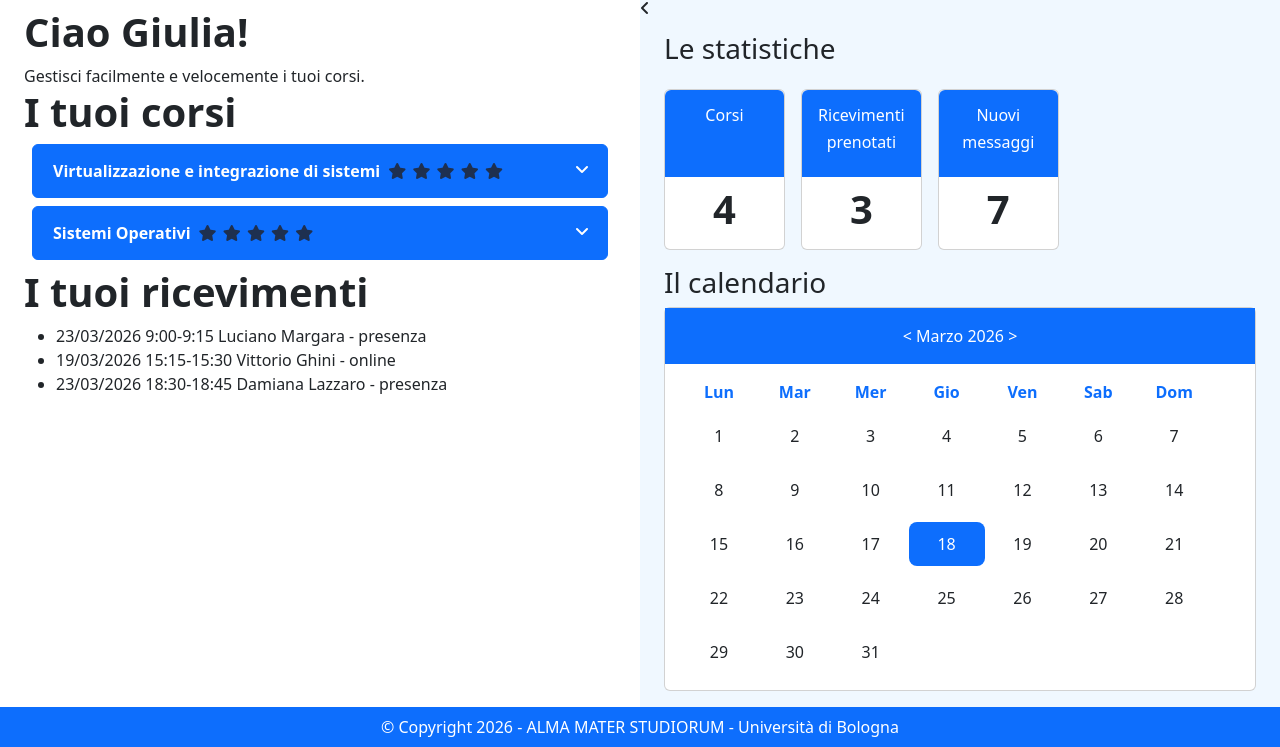
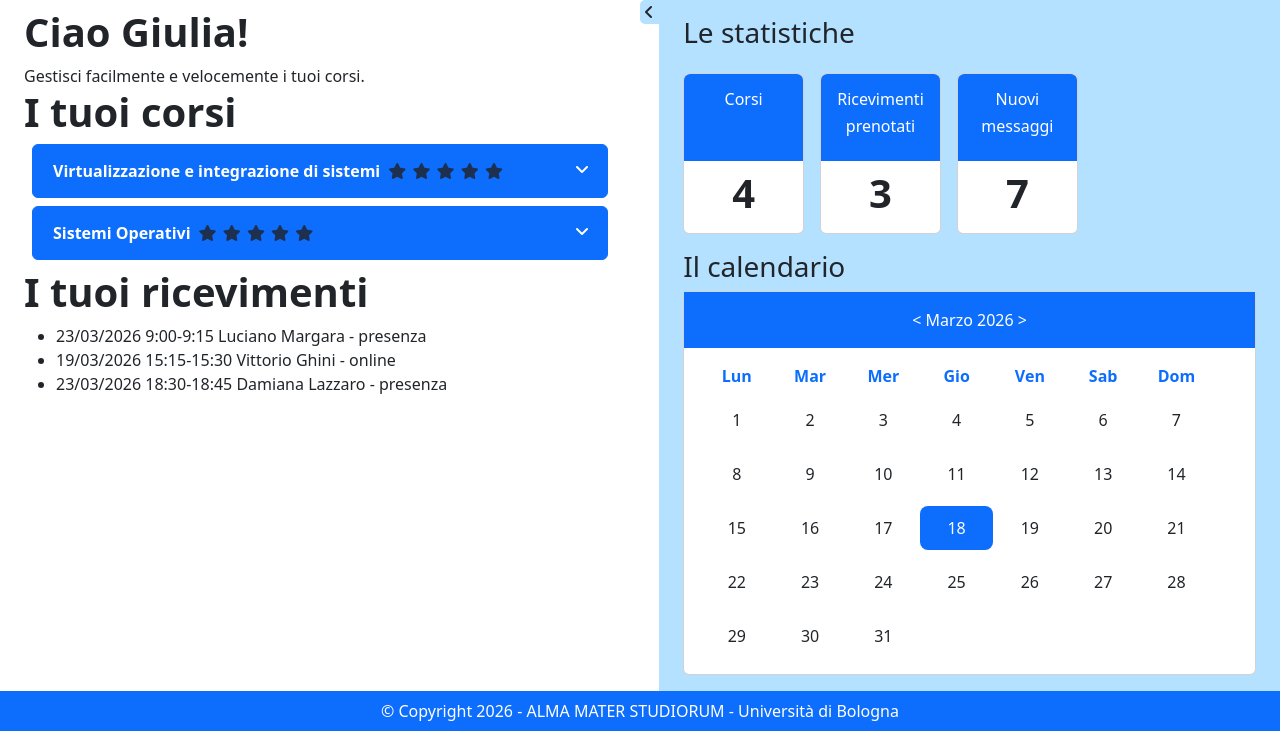
Before and after one commit to MarMal001/AlmaStudent, a PHP site: page /home.html in a window 1280 px wide. Shown: the part 178-925 px from the top of the page. Run offline with PHP 8.4, Linux system fonts and the light colour scheme.

Commit message:
Fixed aside arrow not placed correctly

```diff
--- a/home.html
+++ b/home.html
@@ -7,41 +7,7 @@
     <link rel="stylesheet" href="style.css">
     <link rel="stylesheet" href="https://cdnjs.cloudflare.com/ajax/libs/font-awesome/6.5.0/css/all.min.css">
     <style>
-        aside div > ul:nth-child(1) {
-            margin: 0;
-        }
 
-        aside div > ul:nth-child(1) li {
-            display: inline-block;
-            width: 13.6%;
-            text-align: center;
-        }
-
-        aside div > ul:nth-child(2) {
-            padding: 10px 0;
-            margin: 0;
-        }
-
-        aside div > ul:nth-child(2) li {
-            display: inline-block;
-            width: 13.6%;
-            text-align: center;
-            margin-top: 10px;
-            padding: 10px 0;
-        }
-
-        @media screen and (max-width:720px) {
-            aside div > ul:nth-child(1) li, aside div > ul:nth-child(2) li {width: 13.1%;}
-        }
-
-        @media screen and (max-width: 420px) {
-            aside div > ul:nth-child(1) li, aside div > ul:nth-child(2) li {width: 12.5%;}
-            aside div > ul:nth-child(2) li .active {padding: 2px;}
-        }
-
-        @media screen and (max-width: 290px) {
-            aside div > ul:nth-child(1) li, aside div > ul:nth-child(2) li {width: 12.2%;}
-        }
     </style>
     <script src="https://cdn.jsdelivr.net/npm/bootstrap@5.3.8/dist/js/bootstrap.bundle.min.js"></script>
     <title>Home</title>
@@ -136,10 +102,10 @@
                 </ul>
             </section>
         </main><aside class="col-0 col-lg-6 w-md-100 px-0 mx-0">
-            <span>
+            <div>
                 <i class="fa-solid fa-angle-up"></i>
                 <i class="fa-solid fa-angle-left"></i>
-            </span>
+            </div>
             <div class="px-4 py-3">
                 <h3>Le statistiche</h3>
                 <div class="d-flex flex-wrap gap-3">
--- a/style.css
+++ b/style.css
@@ -61,7 +61,7 @@ main form input[type=text], main form input[type=password] {
     width: 80%;
 }
 
-aside > span > i:nth-child(2) {
+aside > div:first-child > i:nth-child(2) {
     display: none;
 }
 
@@ -72,13 +72,34 @@ nav li:last-child {
     font-size: 20px;
 }
 
+aside > div:first-child {
+    display: inline-block;
+    padding: 0 6px 0 4px;
+    border-radius: 5px 5px 0 0;
+}
+
 @media only screen and (min-width: 992px) {
-    aside > span > i:nth-child(1) {
+    aside > div:first-child > i:nth-child(1) {
         display: none;
     }
 
-    aside > span > i:nth-child(2) {
-        display: block;
+    aside {
+        display: flex;
+        flex-wrap: wrap;
+    }
+
+    aside > div:first-child {
+        width: 3%;
+        align-self: flex-start;
+        border-radius: 5px 0 0 5px;
+    }
+
+    aside > div:nth-child(2) {
+        width: 97%;
+    }
+
+    aside > div:first-child > i:nth-child(2) {
+        display: inline-block;
     }
 
     nav li:last-child {
@@ -86,12 +107,48 @@ nav li:last-child {
     }
 }
 
-aside > span > i, aside > div {
-    background-color: aliceblue;
+aside > div:first-child > i, aside > div {
+    background-color: rgb(180, 225, 255);
 }
 
-aside > span > i {
+aside > div:first-child > i {
     cursor: pointer;
+}
+
+aside div > ul:nth-child(1) {
+    margin: 0;
+}
+
+aside div > ul:nth-child(1) li {
+    display: inline-block;
+    width: 13.6%;
+    text-align: center;
+}
+
+aside div > ul:nth-child(2) {
+    padding: 10px 0;
+    margin: 0;
+}
+
+aside div > ul:nth-child(2) li {
+    display: inline-block;
+    width: 13.6%;
+    text-align: center;
+    margin-top: 10px;
+    padding: 10px 0;
+}
+
+@media screen and (max-width:720px) {
+    aside div > ul:nth-child(1) li, aside div > ul:nth-child(2) li {width: 13.1%;}
+}
+
+@media screen and (max-width: 420px) {
+    aside div > ul:nth-child(1) li, aside div > ul:nth-child(2) li {width: 12.5%;}
+    aside div > ul:nth-child(2) li .active {padding: 2px;}
+}
+
+@media screen and (max-width: 290px) {
+    aside div > ul:nth-child(1) li, aside div > ul:nth-child(2) li {width: 12.2%;}
 }
 
 /* footer {
```
